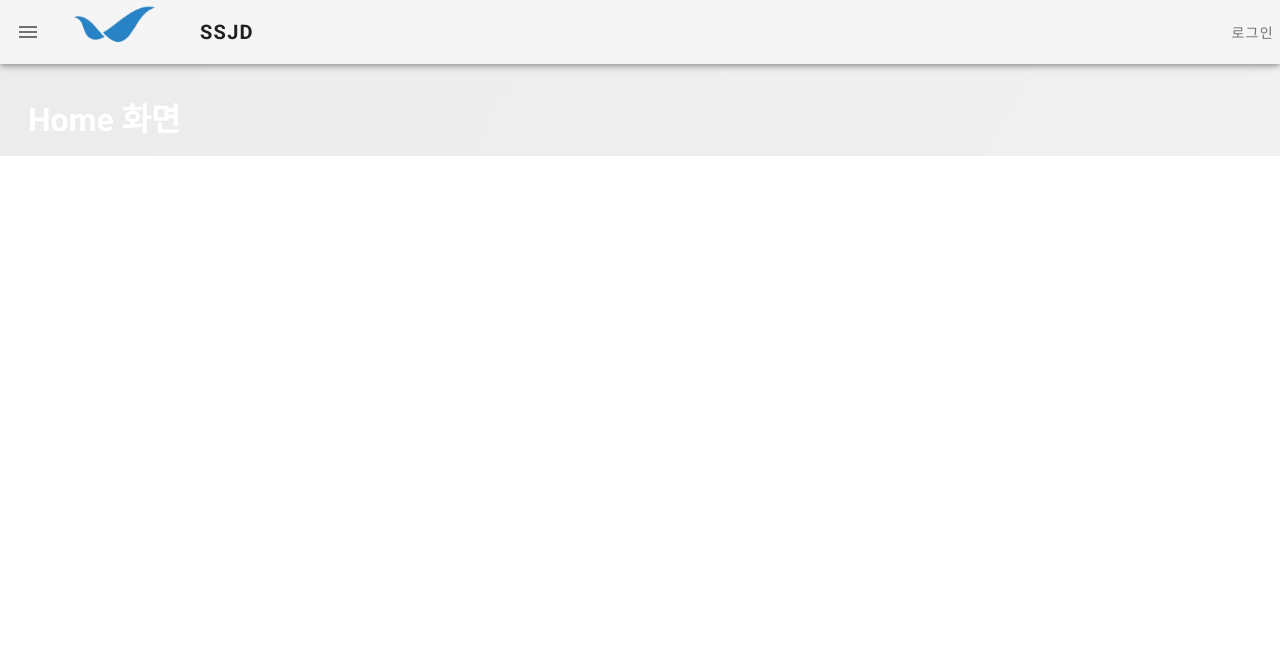
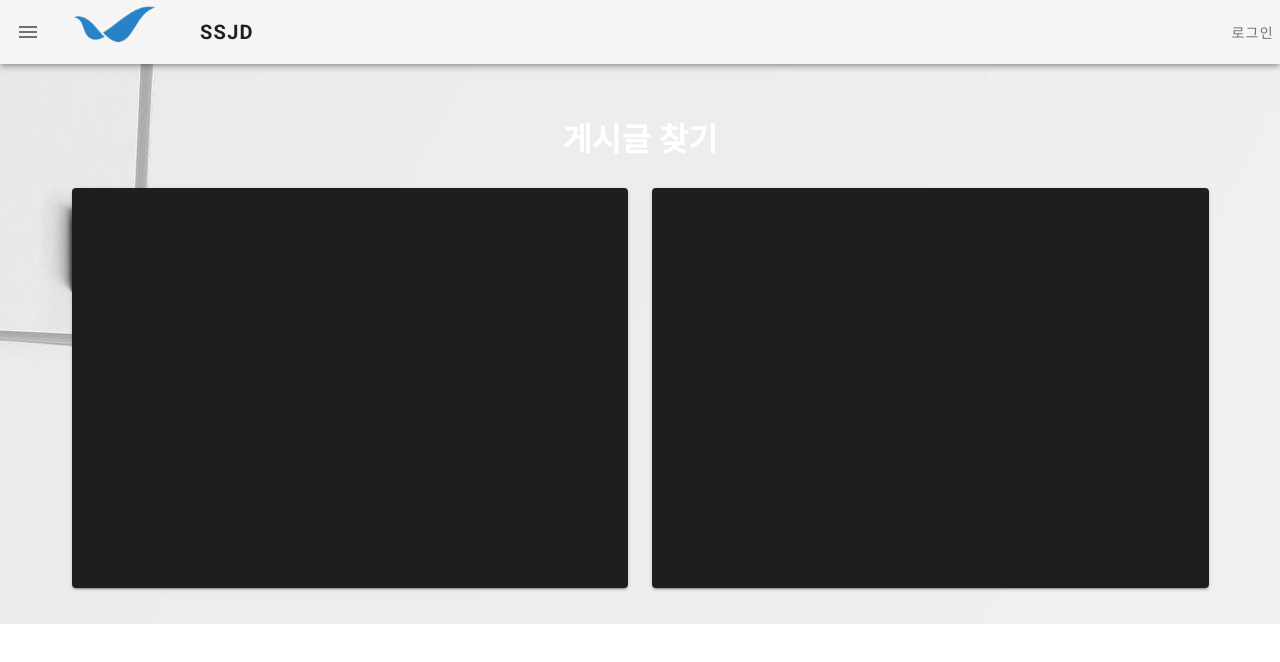
Before and after one commit to joon2974/daou-2020-front, a Vue app in the folder ssjd/: page /signin in a window 1280 px wide. Both pictures are taken after a click on the button "SSJD". Shown: the top 662 px of the page. Built offline with nearby package versions, Linux system fonts and the light colour scheme.

Commit message:
feat(post) : Add Card at HomeVue
HomeView 화면에 게시글 Card추가하였습니다.

```diff
--- a/ssjd/src/App.vue
+++ b/ssjd/src/App.vue
@@ -30,7 +30,7 @@
       <v-btn depressed="depressed" @click="goToHome">
         <v-toolbar-title>
           <v-row>
-            <v-col cols="6"><v-img src="./assets/daou_logo.png" /></v-col>
+            <v-col cols="6"><v-img src="./assets/daou_logo.png"/></v-col>
             <v-col cols="6" class="my-4 font-weight-bold"
               ><span v-text="title"
             /></v-col>
--- a/ssjd/src/views/HomeView.vue
+++ b/ssjd/src/views/HomeView.vue
@@ -1,11 +1,33 @@
 <template>
-	<v-container fluid>
-		<v-layout row wrap>
-			<v-flex xs12 class="text-xs-center" mt-5>
-				<h1>Home 화면</h1>
-			</v-flex>
-		</v-layout>
-	</v-container>
+  <v-layout
+    row
+    wrap
+    pt-5
+    text-xs-center
+    style="max-width:1200px;margin: 0 auto;"
+  >
+    <v-flex xs12 class="text-center" mt-5>
+      <h1>게시글 찾기</h1>
+    </v-flex>
+    <v-container class="v-main__wrap">
+      <div class="container">
+        <div class="row">
+          <div class="col col-6">
+            <div
+              class="v-card v-sheet theme--dark"
+              style="height:400px; width=400px;"
+            ></div>
+          </div>
+          <div class="col col-6">
+            <div
+              class="v-card v-sheet theme--dark"
+              style="height:400px; width=400px;"
+            ></div>
+          </div>
+        </div>
+      </div>
+    </v-container>
+  </v-layout>
 </template>
 <script>
 export default {};
```
